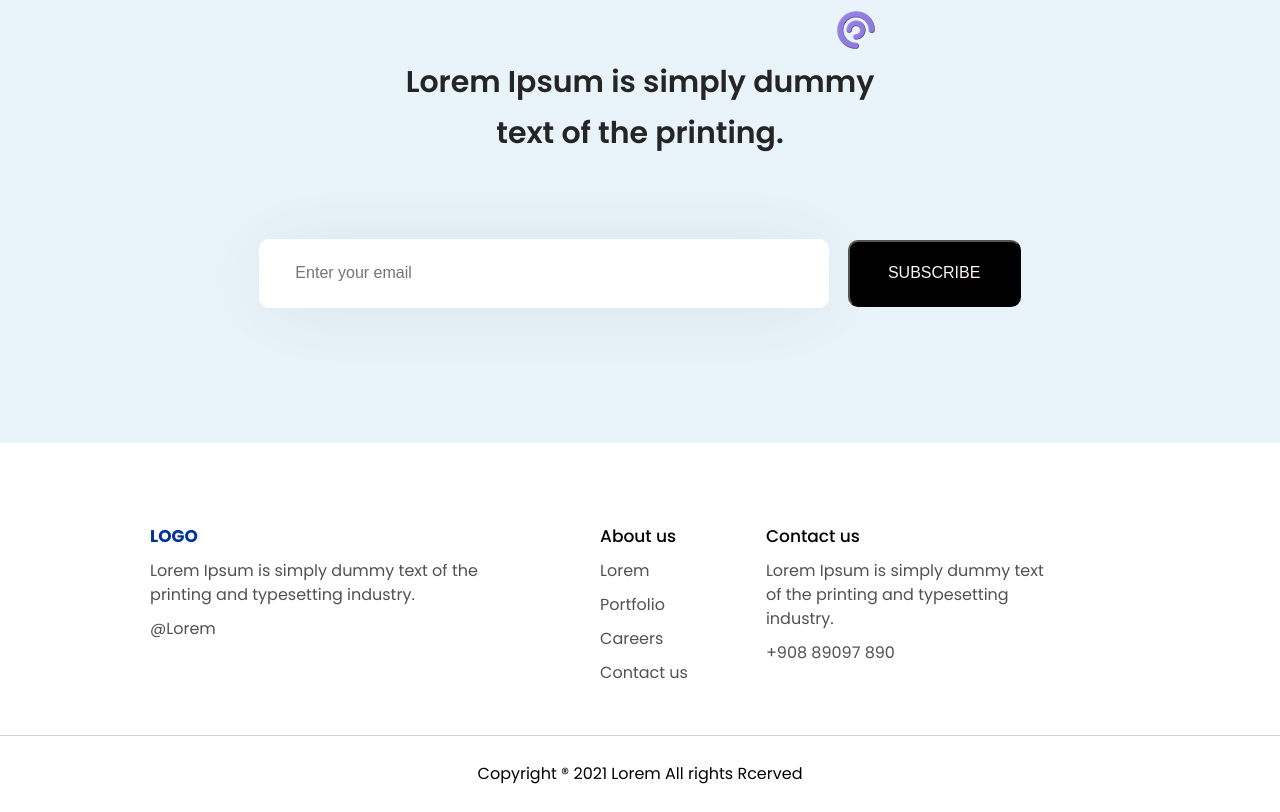
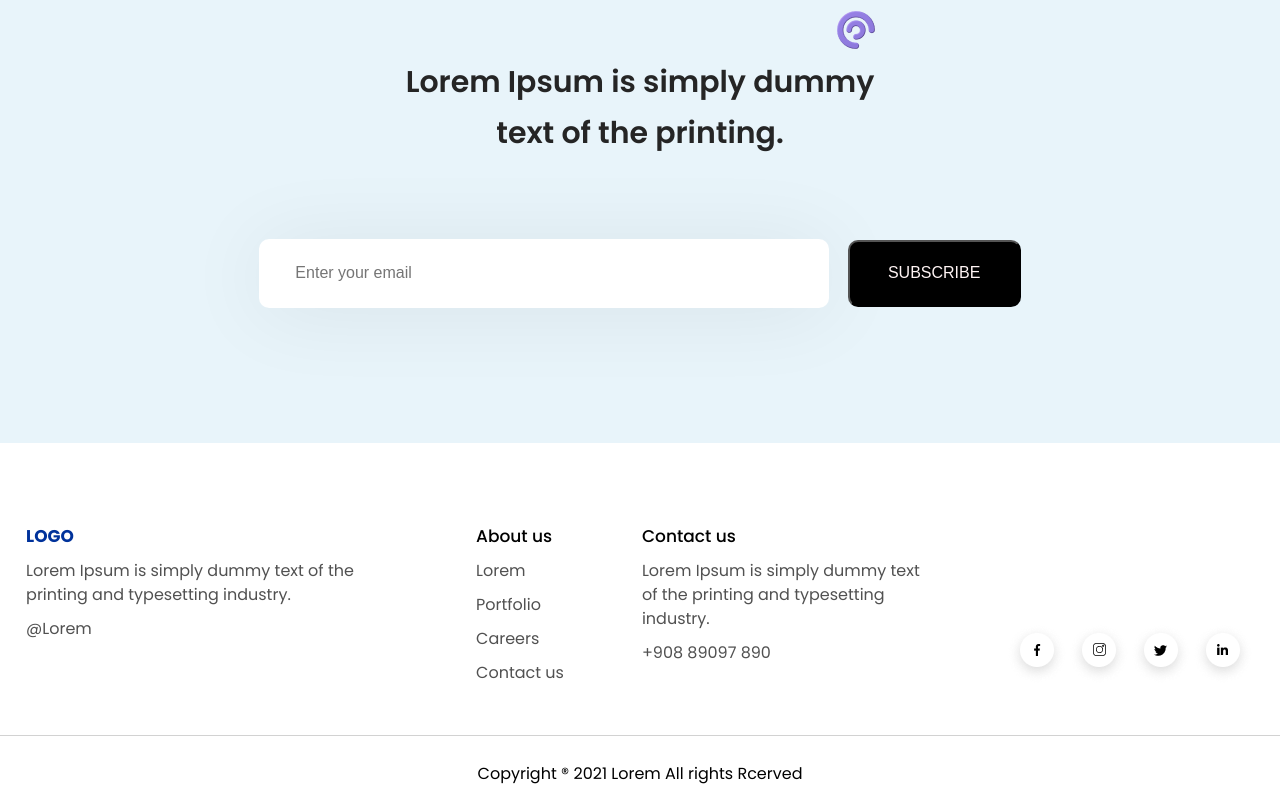
Before and after one commit to AsgerovSahib/travolic, a plain HTML site: page index.html in a window 1280 px wide. Shown: the part 4472-5284 px from the top of the page. Drawn offline with Linux system fonts and the light colour scheme; the site is published under a folder, as on GitHub Pages, so addresses that start at the root find nothing.

Commit message:
modifyed smb-box imgs

```diff
--- a/index.html
+++ b/index.html
@@ -334,10 +334,10 @@
           <p>+908 89097 890</p>
         </div>
         <div style="display: flex; align-items: end" class="sosial-media-box">
-          <img src="/assent/image/smb-facebook.png" alt="" />
-          <img src="/assent/image/smb-instagram.png" alt="" />
-          <img src="/assent/image/smb-twitter.png" alt="" />
-          <img src="/assent/image/smb-in.png" alt="" />
+          <img src="./assent/image/smb-facebook.png" alt="" />
+          <img src="./assent/image/smb-instagram.png" alt="" />
+          <img src="./assent/image/smb-twitter.png" alt="" />
+          <img src="./assent/image/smb-in.png" alt="" />
         </div>
       </div>
       <div class="footer-end">Copyright ® 2021 Lorem All rights Rcerved</div>
```
